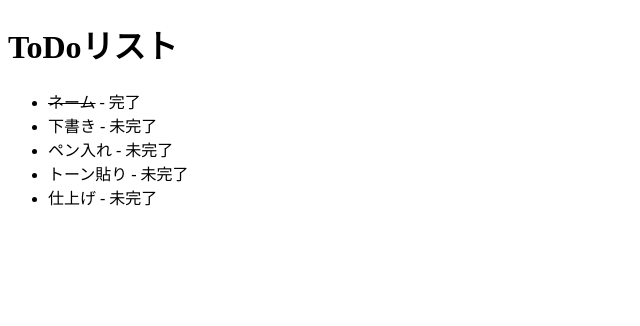
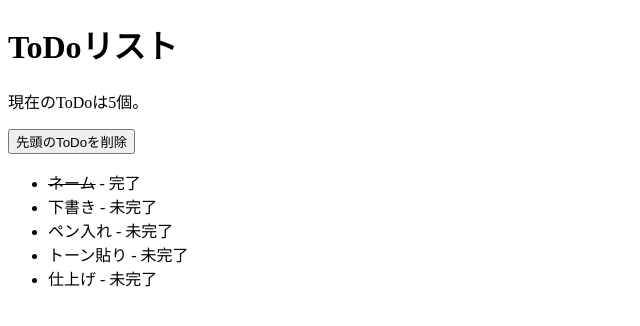
Before and after one commit to sosuisen/klp_networkprog_vite_react_practice, a React (Vite) app: page / in a window 1280 px wide. Shown: the top 326 px of the page, without its empty margins (0-640 px from the left). Built offline with nearby package versions, Linux system fonts and the light colour scheme.

Commit message:
add answer

```diff
--- a/src/App.tsx
+++ b/src/App.tsx
@@ -27,9 +27,17 @@ const App = () => {
 		);
 	};
 
+	const removeFirstTodo = () => {
+		setTodos((prevTodos) => prevTodos.slice(1));
+	};
+
 	return (
 		<div>
 			<h1>ToDoリスト</h1>
+			<p>現在のToDoは{todos.length}個。</p>
+			<button type="button" onClick={removeFirstTodo}>
+				先頭のToDoを削除
+			</button>
 			<ul>
 				{todos.map((todo) => (
 					// biome-ignore lint/a11y/useKeyWithClickEvents: <explanation>
```
